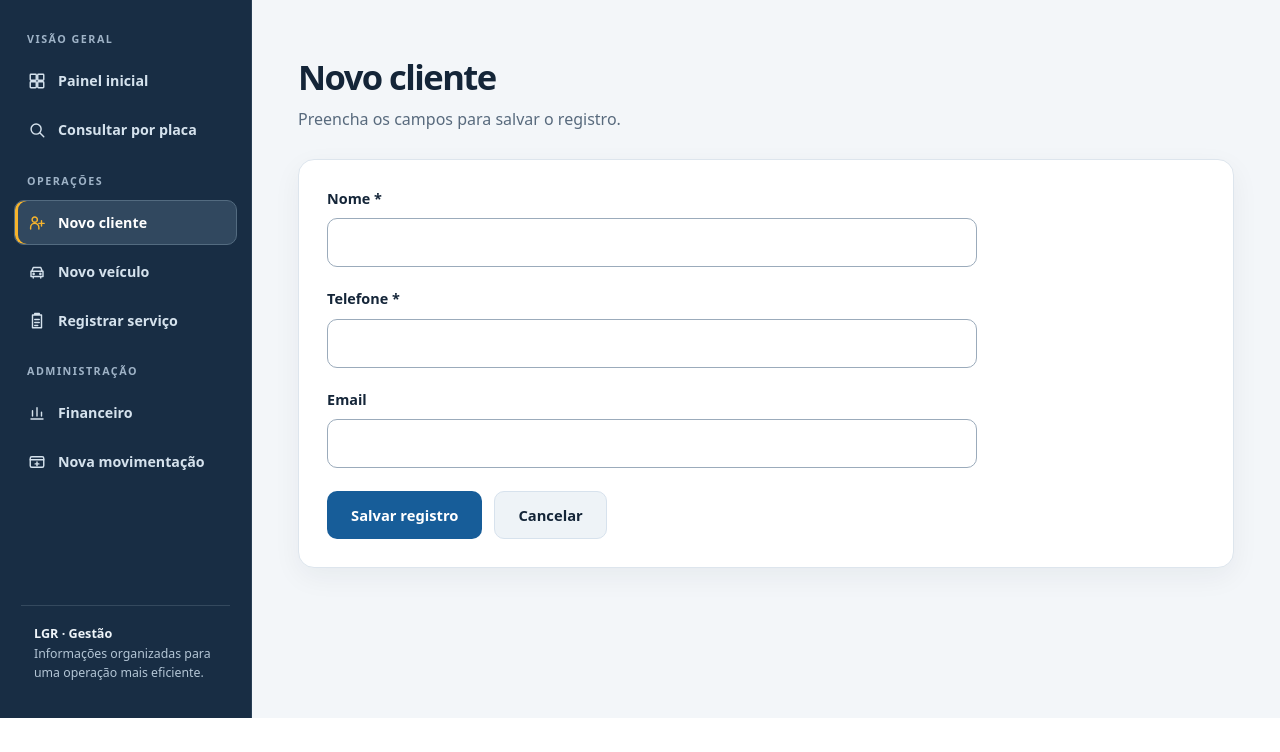
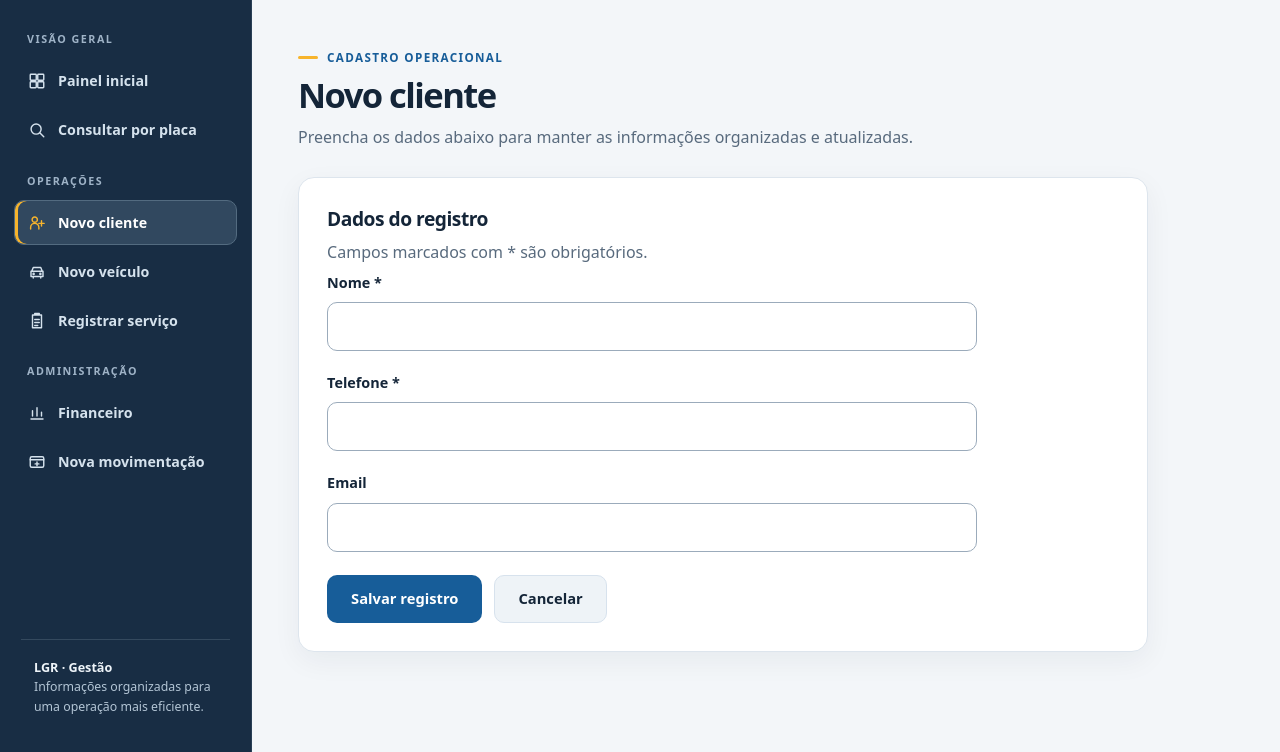
Before and after one commit to paola-facchin/lgr-estetica-automotiva-mvp, a Django app: page /clientes/novo/ in a window 1280 px wide. Shown: the part 82-834 px from the top of the page. Before the commit the page ends 800 px from the top, so only its background shows below. Run offline with Django 5.2, Linux system fonts and the light colour scheme; the visitor is signed in with stand-in values (Sample User, id 1); parts of the project's set-up code (start-up, migrations or seed data) failed here and were passed over.

Commit message:
ui: moderniza formulario.html

```diff
--- a/core/templates/core/formulario.html
+++ b/core/templates/core/formulario.html
@@ -1 +1,21 @@
-{% extends 'core/base.html' %}{% block content %}<div class="titulo"><h1>{{ titulo }}</h1><p>Preencha os campos para salvar o registro.</p></div><section class="card"><form method="post" novalidate>{% csrf_token %}{% for field in form %}<div class="formgrupo"><label for="{{ field.id_for_label }}">{{ field.label }}{% if field.field.required %} *{% endif %}</label>{{ field }}{% if field.help_text %}<p class="ajuda">{{ field.help_text }}</p>{% endif %}{% for error in field.errors %}<p class="erro" role="alert">{{ error }}</p>{% endfor %}</div>{% endfor %}{% for error in form.non_field_errors %}<p class="erro" role="alert">{{ error }}</p>{% endfor %}<div class="acoes"><button class="btn" type="submit">Salvar registro</button><a class="btn secundario" href="{% url 'inicio' %}">Cancelar</a></div></form></section>{% endblock %}
+{% extends 'core/base.html' %}
+{% block content %}
+<div class="titulo"><p class="subtitulo">Cadastro operacional</p><h1>{{ titulo }}</h1><p>Preencha os dados abaixo para manter as informações organizadas e atualizadas.</p></div>
+<section class="card form-card">
+  <h2>Dados do registro</h2>
+  <p>Campos marcados com * são obrigatórios.</p>
+  <form method="post" novalidate>
+    {% csrf_token %}
+    {% for field in form %}
+    <div class="formgrupo">
+      <label for="{{ field.id_for_label }}">{{ field.label }}{% if field.field.required %} *{% endif %}</label>
+      {{ field }}
+      {% if field.help_text %}<p class="ajuda">{{ field.help_text }}</p>{% endif %}
+      {% for error in field.errors %}<p class="erro" role="alert">{{ error }}</p>{% endfor %}
+    </div>
+    {% endfor %}
+    {% for error in form.non_field_errors %}<p class="erro" role="alert">{{ error }}</p>{% endfor %}
+    <div class="acoes"><button class="btn" type="submit">Salvar registro</button><a class="btn secundario" href="{% url 'inicio' %}">Cancelar</a></div>
+  </form>
+</section>
+{% endblock %}
```
